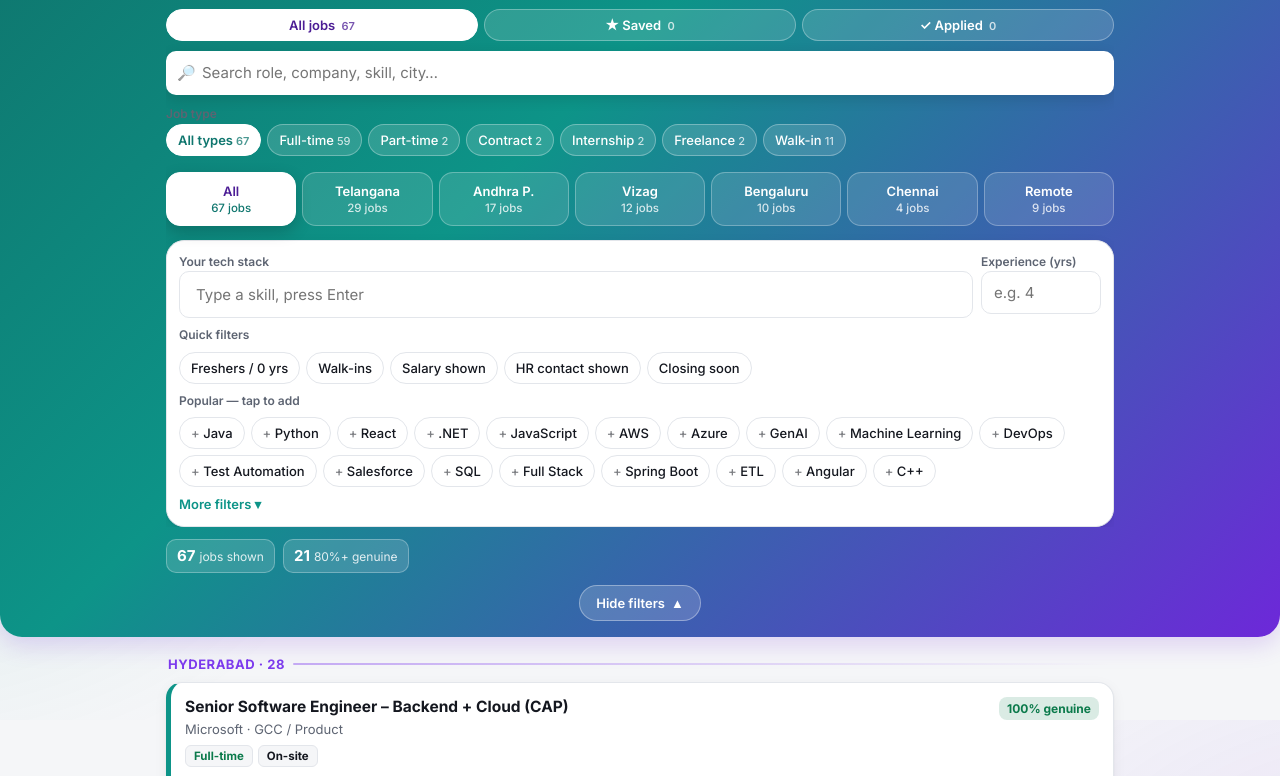
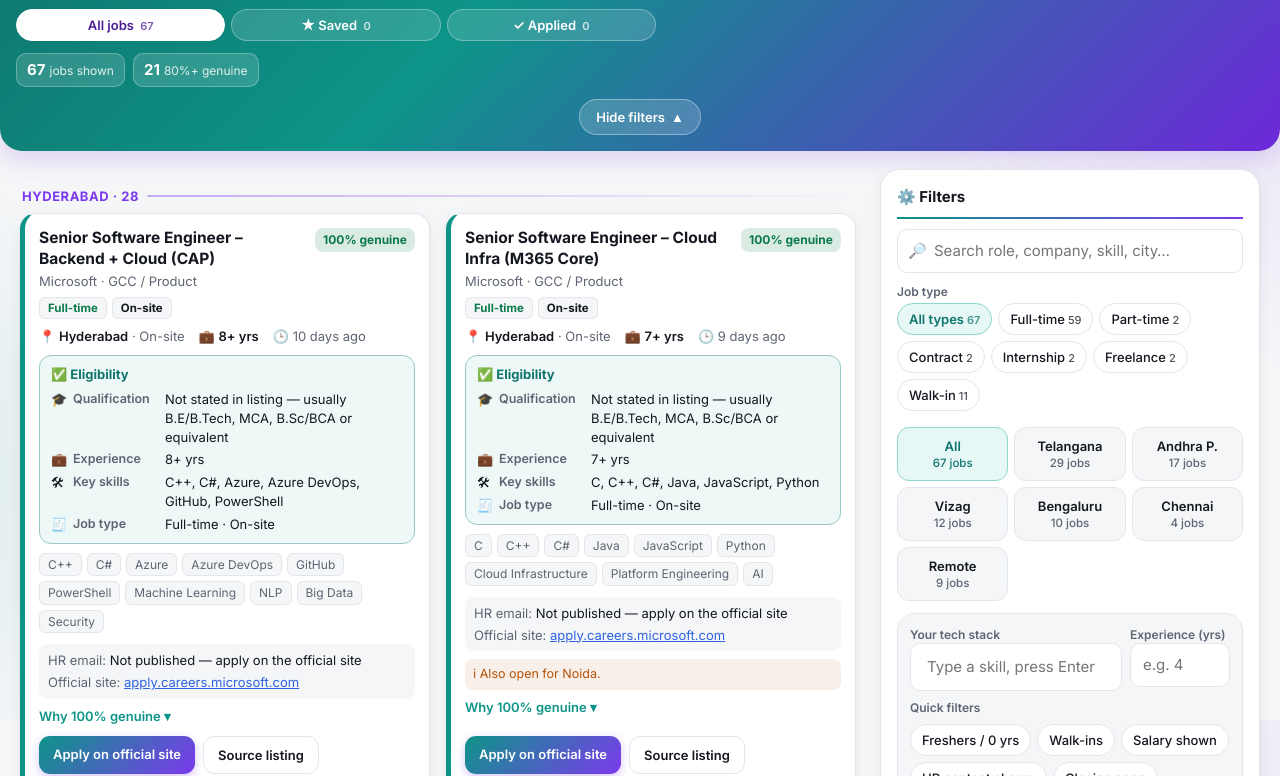
Before and after one commit to unnamedstreakbreaker/job-portal-self, a plain HTML site: page site/it/index.html in a window 1280 px wide. Shown: the part 80-856 px from the top of the page. Drawn offline with Linux system fonts and the light colour scheme.

Commit message:
Desktop: job card grid with sticky filters sidebar on the right
Co-Authored-By: Claude Opus 5.5 <noreply@anthropic.com>
Claude-Session: https://claude.ai/code/session_01XQg8Btri9t5r4ugNrqo1r4

```diff
--- a/site/it/index.html
+++ b/site/it/index.html
@@ -128,11 +128,11 @@ header .types .chip.on{background:#fff;color:#0f766e;border-color:#fff}
 html[data-theme="dark"] header .types .chip.on{background:var(--card);color:var(--softink)}
 header .districts .chip{background:rgba(255,255,255,.14);border-color:rgba(255,255,255,.3);color:#fff}
 header .districts .chip.on{background:#fff;color:#0f766e}
-.search input{border:0;box-shadow:0 4px 14px rgba(0,0,0,.12)}
-.place{background:rgba(255,255,255,.12);border-color:rgba(255,255,255,.28);color:#fff;border-radius:14px}
-.place small{color:rgba(255,255,255,.8)}
-.place.on{background:#fff;border-color:#fff;color:#4c1d95;box-shadow:0 6px 16px rgba(0,0,0,.18)}.place.on small{color:#0f766e}
-html[data-theme="dark"] .place.on{background:var(--card);color:var(--ink)}
+header .search input{border:0;box-shadow:0 4px 14px rgba(0,0,0,.12)}
+header .place{background:rgba(255,255,255,.12);border-color:rgba(255,255,255,.28);color:#fff;border-radius:14px}
+header .place small{color:rgba(255,255,255,.8)}
+header .place.on{background:#fff;border-color:#fff;color:#4c1d95;box-shadow:0 6px 16px rgba(0,0,0,.18)}header .place.on small{color:#0f766e}
+html[data-theme="dark"] header .place.on{background:var(--card);color:var(--ink)}
 .box{background:var(--card);border-radius:18px;box-shadow:var(--shadow);margin-top:14px}
 header .stats .stat{background:rgba(255,255,255,.14);border-color:rgba(255,255,255,.28);color:rgba(255,255,255,.85)}
 header .stats .stat b{color:#fff}
@@ -187,6 +187,25 @@ html[data-theme="dark"] .sitefoot{background:linear-gradient(135deg,#0b4f4a,#115
 .sitefoot .fl{display:flex;gap:8px;flex-wrap:wrap}
 .sitefoot .fl a{color:#fff;text-decoration:none;font-weight:600;background:rgba(255,255,255,.16);border:1px solid rgba(255,255,255,.3);padding:7px 12px;border-radius:999px}
 .sitefoot small{display:block;margin-top:12px;opacity:.8}
+
+/* ===== desktop: cards grid + filters sidebar on the right ===== */
+#side{display:none}
+@media (min-width:1024px){
+  .wrap{max-width:1320px}
+  .layout{max-width:1320px;margin:0 auto;padding:0 20px;display:grid;grid-template-columns:minmax(0,1fr) 380px;gap:24px;align-items:start}
+  .layout>main{padding:18px 0 40px;max-width:none;margin:0}
+  #side{display:block;position:sticky;top:14px;margin-top:18px;max-height:calc(100vh - 28px);overflow:auto;overscroll-behavior:contain;scrollbar-width:thin;background:var(--card);border:1px solid var(--line);border-radius:20px;box-shadow:var(--shadow);padding:16px}
+  #side::before{content:"⚙️ Filters";display:block;font-weight:700;font-size:15px;margin-bottom:10px;padding-bottom:10px;border-bottom:2px solid transparent;border-image:linear-gradient(90deg,var(--teal),var(--purple)) 1}
+  #side .collapse{display:block;opacity:1;pointer-events:auto}
+  #side .collapse>.inner{overflow:visible}
+  .hdr-collapsed .layout{grid-template-columns:minmax(0,1fr)}
+  .hdr-collapsed #side{display:none}
+  .list{grid-template-columns:repeat(auto-fill,minmax(360px,1fr));gap:16px;align-items:start}
+  .list>.grp,.list>.promo,.list>.empty,.list>.resbar{grid-column:1/-1}
+  .job{height:100%;display:flex;flex-direction:column}
+  .job .links{margin-top:auto;padding-top:10px}
+}
+@media (min-width:1024px){#side .places{grid-template-columns:repeat(3,1fr)}#side .search{margin-top:0}#side .types{flex-wrap:wrap}#side .box{margin-top:12px;box-shadow:none;background:var(--bg)}#side .row2{grid-template-columns:1fr 100px}header .views{max-width:640px}}
 </style>
 <script>(function(){try{var t=localStorage.getItem('jp_theme')||'light';if(t==='auto')t=matchMedia('(prefers-color-scheme: dark)').matches?'dark':'light';document.documentElement.dataset.theme=t}catch(e){document.documentElement.dataset.theme='light'}})();</script>
 </head>
@@ -196,7 +215,7 @@ html[data-theme="dark"] .sitefoot{background:linear-gradient(135deg,#0b4f4a,#115
     <div class="topbar"><h1>IT Jobs Finder</h1><button type="button" class="theme" id="themeBtn">☀️ Light</button></div>
     <div class="sub" id="sub">Telangana · Andhra Pradesh · Bengaluru · Chennai · Remote</div>
     <div class="views" id="views"></div>
-    <div class="collapse"><div class="inner">
+    <div class="collapse" id="filters"><div class="inner">
     <div class="search"><input id="q" type="search" placeholder="Search role, company, skill, city…" autocomplete="off" enterkeyhint="search"></div>
     <div class="lbl" style="margin-top:10px">Job type</div>
     <div class="types" id="typeChips"></div>
@@ -226,6 +245,7 @@ html[data-theme="dark"] .sitefoot{background:linear-gradient(135deg,#0b4f4a,#115
     <button type="button" class="hdrtoggle" id="hdrToggle" aria-expanded="true"><span class="tx">Hide filters</span><span class="n" style="display:none">0</span><span class="ar">▲</span></button>
   </div>
 </header>
+<div class="layout">
 <main class="wrap">
   <div id="out"><div class="empty">Loading jobs…</div></div>
   <div class="info">
@@ -257,6 +277,8 @@ html[data-theme="dark"] .sitefoot{background:linear-gradient(135deg,#0b4f4a,#115
     <a href="../index.html">Daily Jobs India<small>Govt + private jobs (AP & TG)</small></a>
    </div></div>
 </main>
+<aside id="side" aria-label="Filters"></aside>
+</div>
 <footer class="sitefoot">
   <h3>💡 Tips before you apply</h3>
   <ul><li>Always apply on the official website — never pay any fee for a job offer.</li><li>Check age relaxations and subject rules in the notification.</li><li>Carry 3–4 resume copies, ID proof and certificates to walk-ins.</li></ul>
@@ -509,5 +531,14 @@ fetch('jobs.json',{cache:'no-store'}).then(r=>r.json()).then(d=>{JOBS=(d.jobs||[
  var hd=document.querySelector('header');var t;new MutationObserver(function(){clearTimeout(t);t=setTimeout(cnt,50)}).observe(hd,{subtree:true,childList:true});cnt();
 })();
 </script>
+<script>
+(function(){
+ var f=document.getElementById('filters'),side=document.getElementById('side');if(!f||!side)return;
+ var home=document.createComment('filters-home');f.parentNode.insertBefore(home,f);
+ var mq=matchMedia('(min-width:1024px)');
+ function place(){if(mq.matches){if(f.parentNode!==side)side.appendChild(f)}else if(f.parentNode===side){home.parentNode.insertBefore(f,home.nextSibling)}}
+ place();try{mq.addEventListener('change',place)}catch(e){mq.addListener(place)}
+})();
+</script>
 </body>
 </html>
```
Also changed, not shown: site/index.html (+33 -2 lines).
